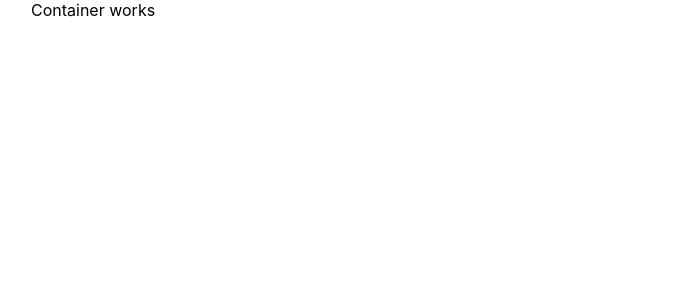
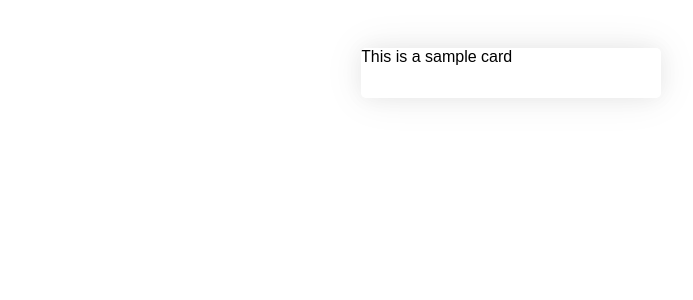
Before and after one commit to codebanesr/vanilla-carousel, a React (Create React App) app: page / in a window 1280 px wide. Shown: the top 300 px of the page, without its empty margins (129-822 px from the left). Built offline with nearby package versions, Linux system fonts and the light colour scheme.

Commit message:
added styled card components
next is to write slider component

```diff
--- a/src/App.js
+++ b/src/App.js
@@ -1,9 +1,12 @@
 import Container from "./components/Container";
+import Card from "./components/Card";
 
 function App() {
   return (
     <Container>
-      Container works
+      <Card>
+        This is a sample card
+      </Card>
     </Container>
   );
 }
```
Also changed, not shown: src/components/slider.js (added, +7 -0 lines), 1 other file (tests, documents, lock files or other folders).
